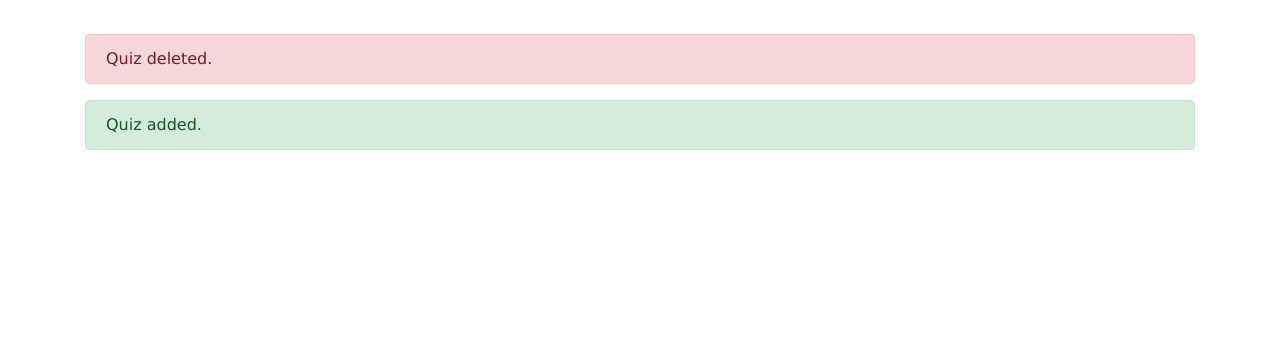
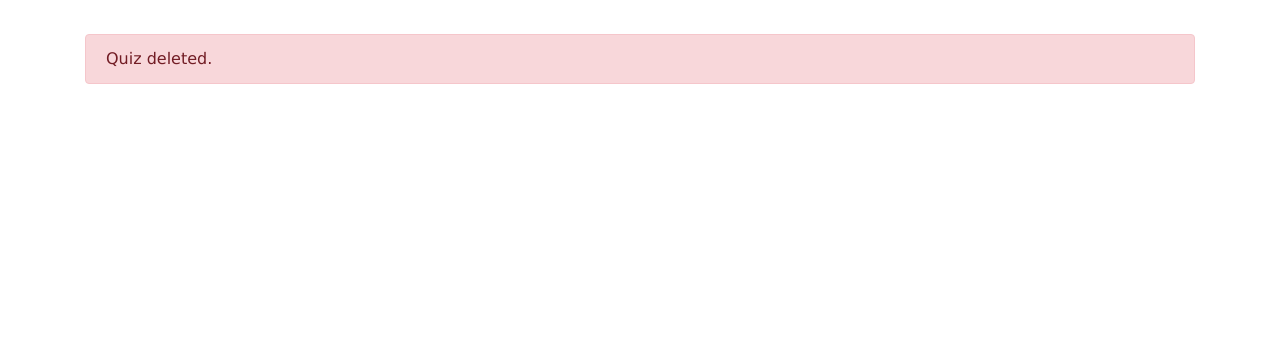
Before and after one commit to jasozh/TestQuest, a PHP site: page /quizzes.php in a window 1280 px wide. Shown: the part 66-420 px from the top of the page. Run offline with PHP 8.4, Linux system fonts and the light colour scheme; the visitor is signed in with stand-in values (Sample User, id 1); data that the repository does not hold is empty.

Commit message:
Refactor php alerts and global quiz variables

```diff
--- a/quizzes.php
+++ b/quizzes.php
@@ -1,29 +1,16 @@
-<?php
-include 'header.php';
-
-if(!isset($_SESSION['deleted_quiz'])) {
-    $_SESSION['deleted_quiz'] = false;
-}
-
-if(!isset($_SESSION['added_quiz'])) {
-    $_SESSION['added_quiz'] = false;
-}
-
-$_SESSION['current_quiz_id'] = 0;
-$_SESSION['current_quiz_name'] = 0;
-?>
+<?php include 'header.php'; ?>
 
 <div class='body'>
     <div class='container'>
         <?php
-            if($_SESSION['deleted_quiz'] == true) {
+            if(isset($_SESSION['deleted_quiz'])) {
                 echo "<div class='alert alert-danger'>Quiz deleted.</div>";
-                $_SESSION['deleted_quiz'] = false;
+                unset($_SESSION['deleted_quiz']);
             }
 
-            if($_SESSION['added_quiz'] == true) {
+            else if(isset($_SESSION['added_quiz'])) {
                 echo "<div class='alert alert-success'>Quiz added.</div>";
-                $_SESSION['added_quiz'] = false;
+                unset($_SESSION['added_quiz']);
             }
 
             $sql = "SELECT * FROM quizzes";
```
Also changed, not shown: editQuiz.php (+13 -22 lines), editQuizHandler.php (+6 -3 lines), login.php (+3 -9 lines).
